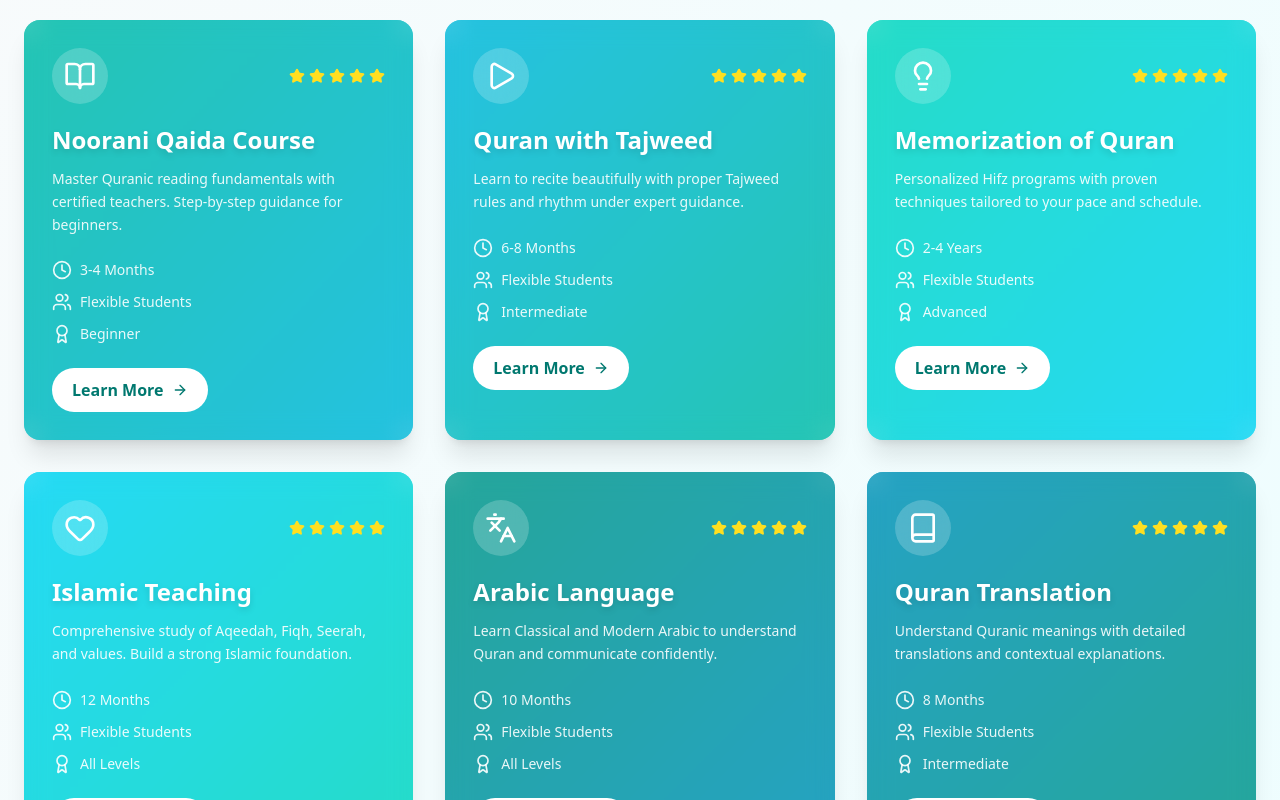
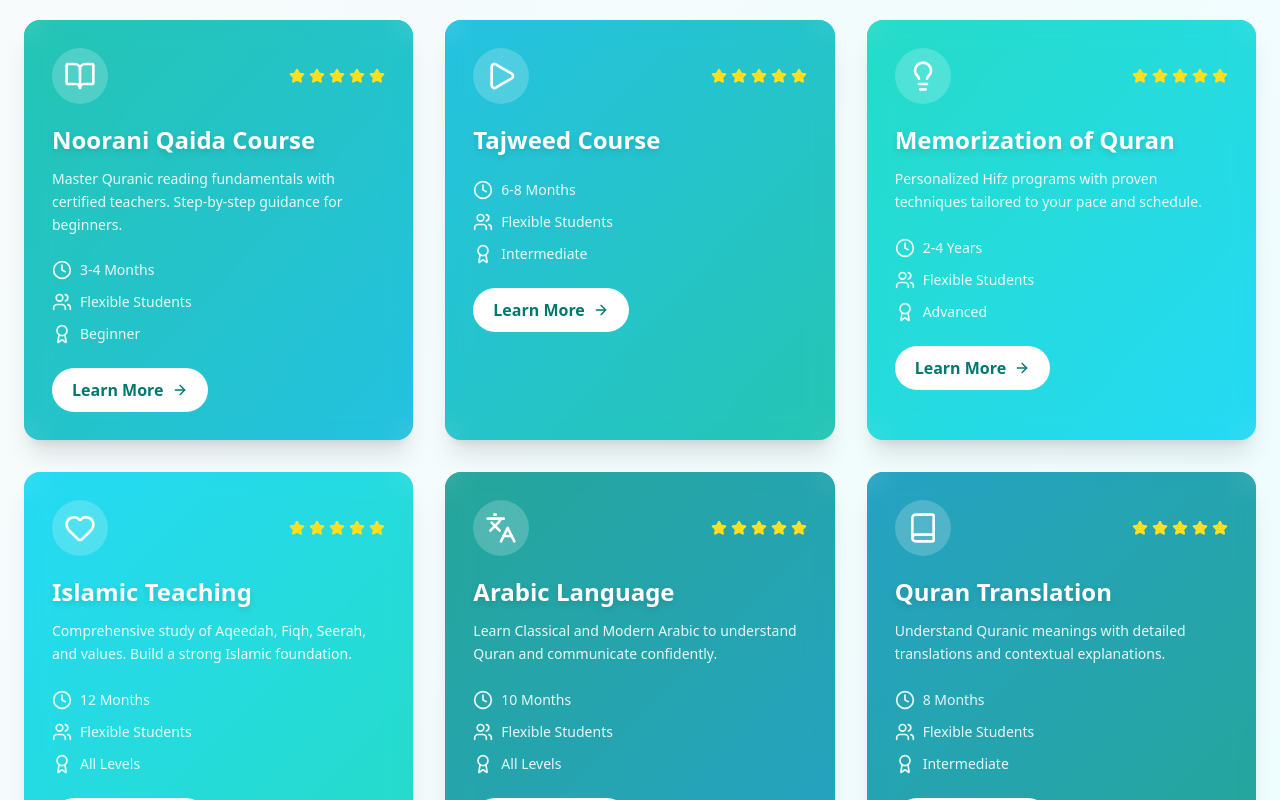
Before and after one commit to Faizanmoriani2/QuranGraceAcademy, a React (Vite) app: page /courses in a window 1280 px wide. Shown: the part 620-1420 px from the top of the page. Built offline with nearby package versions, Linux system fonts and the light colour scheme; the HTML template or start-up script is replaced by a standard one.

Commit message:
course detail page added

```diff
--- a/src/components/CourseCard.jsx
+++ b/src/components/CourseCard.jsx
@@ -2,7 +2,7 @@ import React, { useState } from 'react';
 import { Star, Clock, Users, Award, ArrowRight } from 'lucide-react';
 import { Link } from 'react-router-dom';
 
-const CourseCard = ({ course, index }) => {
+const CourseCard = ({ course, index, onLearnMore }) => {
   const [isHovered, setIsHovered] = useState(false);
 
   const gradients = [
@@ -65,15 +65,15 @@ const CourseCard = ({ course, index }) => {
         </div>
 
         {/* Action */}
-        <div className="flex items-center justify-between">
-          <Link
-            to={`/courses/${course.id}`}
-            className="bg-white text-teal-700 px-5 py-2.5 rounded-full font-semibold hover:bg-gray-100 flex items-center space-x-2 group transition"
-          >
-            <span>Learn More</span>
-            <ArrowRight className="w-4 h-4 group-hover:translate-x-1 transition-transform" />
-          </Link>
-        </div>
+<div className="flex items-center justify-between">
+  <button
+    onClick={() => onLearnMore(course)} // ✅ call passed prop
+    className="bg-white text-teal-700 px-5 py-2.5 rounded-full font-semibold hover:bg-gray-100 flex items-center space-x-2 group transition cursor-pointer"
+  >
+    <span>Learn More</span>
+    <ArrowRight className="w-4 h-4 group-hover:translate-x-1 transition-transform" />
+  </button>
+</div>
       </div>
     </div>
   );
--- a/src/pages/CourseDetails.jsx
+++ b/src/pages/CourseDetails.jsx
@@ -1,36 +1,9 @@
 import React from "react";
-import { useParams, Link } from "react-router-dom";
-
-const courseDetails = {
-  tajweed: {
-    title: "Tajweed Course",
-    intro:
-      "Quran recitation is not just reading, it's a sacred art that demands precision and mastery through the rules of Tajweed, enhancing both its beauty and spiritual depth.",
-    about:
-      "The Tajweed Course is a focused learning program designed to enhance Quran recitation by teaching the principles of Tajweed. Tajweed is the set of rules that ensure each Arabic letter is pronounced correctly and beautifully, preserving the meaning and rhythm of the Quran.",
-    outcomes: [
-      "Teach correct pronunciation of Arabic letters.",
-      "Cover essential and advanced Tajweed rules.",
-      "Improve recitation fluency and accuracy.",
-      "Support memorization with proper Tajweed.",
-      "Emphasize the role of Tajweed in understanding the Quran.",
-    ],
-    structure: [
-      "Tajweed Fundamentals: Importance of Tajweed and its role in beautifying recitation.",
-      "Arabic Phonetics: Mastering letter articulation (Makharij) and characteristics (Sifaat).",
-      "Basic Rules: Introduction to Madd, Sukoon, and rules of Nun and Meem Mushaddad.",
-      "Advanced Concepts: Learning Qalqalah, Ghunna, Idgham, Ikhfa, and Iqlab.",
-      "Practical Recitation: Supervised practice with real-time correction.",
-      "Memorization Skills: Techniques for retaining verses with correct Tajweed.",
-    ],
-    whyChoose:
-      "Quran Graceful Academy delivers a complete and enriching learning experience, led by expert Tajweed instructors. Our curriculum blends clear theoretical instruction with practical application, making Tajweed mastery both effective and accessible. Flexible class options, audio guides, one-on-one lessons, and interactive tools ensure every student succeeds.",
-  },
-};
+import { Link, useLocation } from "react-router-dom";
 
 const CourseDetails = () => {
-  const { id } = useParams();
-  const course = courseDetails[id];
+  const location = useLocation();
+  const course = location.state;
 
   if (!course) {
     return (
@@ -46,28 +19,42 @@ const CourseDetails = () => {
   return (
     <section className="py-20 bg-gradient-to-br from-teal-900 to-cyan-900 text-white px-6">
       <div className="max-w-5xl mx-auto">
+        {/* Title */}
         <h1 className="text-5xl font-bold mb-6">{course.title}</h1>
         <p className="text-lg mb-8 text-cyan-100">{course.intro}</p>
 
-        <h2 className="text-2xl font-semibold mb-4">About the Course</h2>
+        {/* About */}
+        <h2 className="text-2xl font-semibold mb-4">What is the {course.title}?</h2>
         <p className="mb-6">{course.about}</p>
 
+        {/* Outcomes */}
         <h2 className="text-2xl font-semibold mb-4">Course Outcomes</h2>
         <ul className="list-disc list-inside space-y-2 mb-6 text-cyan-100">
-          {course.outcomes.map((item, i) => (
+          {course.outcomes?.map((item, i) => (
             <li key={i}>{item}</li>
           ))}
         </ul>
 
+        {/* Structure */}
         <h2 className="text-2xl font-semibold mb-4">Course Structure</h2>
         <ul className="list-disc list-inside space-y-2 mb-6 text-cyan-100">
-          {course.structure.map((item, i) => (
+          {course.structure?.map((item, i) => (
             <li key={i}>{item}</li>
           ))}
         </ul>
 
-        <h2 className="text-2xl font-semibold mb-4">Why Choose Us?</h2>
-        <p className="mb-8">{course.whyChoose}</p>
+        {/* Why Choose */}
+        <h2 className="text-2xl font-semibold mb-4">
+          Why Choose Quran Graceful Academy?
+        </h2>
+        <p className="mb-8">
+          Quran Graceful Academy delivers a complete and enriching learning
+          experience, led by expert instructors. Our curriculum blends clear
+          theoretical instruction with practical application, making mastery
+          both effective and accessible. Flexible class options, audio guides,
+          one-on-one lessons, and interactive tools ensure every student
+          succeeds.
+        </p>
 
         <Link
           to="/contact"
--- a/src/pages/CoursePage.jsx
+++ b/src/pages/CoursePage.jsx
@@ -7,9 +7,10 @@ import { useNavigate } from "react-router-dom";
 const CoursePage = () => {
   const [selectedCategory, setSelectedCategory] = useState("All");
   const navigate = useNavigate();
+
   const courses = [
     {
-      id: 1,
+      id: "noorani-qaida",
       title: "Noorani Qaida Course",
       description:
         "Master Quranic reading fundamentals with certified teachers. Step-by-step guidance for beginners.",
@@ -19,17 +20,35 @@ const CoursePage = () => {
       category: "Foundation",
     },
     {
-      id: 2,
-      title: "Quran with Tajweed",
-      description:
-        "Learn to recite beautifully with proper Tajweed rules and rhythm under expert guidance.",
-      icon: <Play className="w-8 h-8" />,
-      duration: "6-8 Months",
-      level: "Intermediate",
-      category: "Recitation",
-    },
+  id: "tajweed",
+  title: "Tajweed Course",
+  intro:
+    "Quran recitation is not just reading, it's a sacred art that demands precision and mastery through the rules of Tajweed, enhancing both its beauty and spiritual depth.",
+  about:
+    "The Tajweed Course is a focused learning program designed to enhance Quran recitation by teaching the principles of Tajweed. Tajweed is the set of rules that ensure each Arabic letter is pronounced correctly and beautifully, preserving the meaning and rhythm of the Quran.",
+  outcomes: [
+    "Teach correct pronunciation of Arabic letters.",
+    "Cover essential and advanced Tajweed rules.",
+    "Improve recitation fluency and accuracy.",
+    "Support memorization with proper Tajweed.",
+    "Emphasize the role of Tajweed in understanding the Quran.",
+  ],
+  structure: [
+    "Tajweed Fundamentals: Importance of Tajweed and its role in beautifying recitation.",
+    "Arabic Phonetics: Mastering letter articulation (Makharij) and characteristics (Sifaat).",
+    "Basic Rules: Introduction to Madd, Sukoon, and rules of Nun and Meem Mushaddad.",
+    "Advanced Concepts: Learning Qalqalah, Ghunna, Idgham, Ikhfa, and Iqlab.",
+    "Practical Recitation: Supervised practice with real-time correction.",
+    "Memorization Skills: Techniques for retaining verses with correct Tajweed.",
+  ],
+  icon: <Play className="w-8 h-8" />,
+  duration: "6-8 Months",
+  level: "Intermediate",
+  category: "Recitation",
+}
+,
     {
-      id: 3,
+      id: "hifz",
       title: "Memorization of Quran",
       description:
         "Personalized Hifz programs with proven techniques tailored to your pace and schedule.",
@@ -39,7 +58,7 @@ const CoursePage = () => {
       category: "Memorization",
     },
     {
-      id: 4,
+      id: "islamic-teaching",
       title: "Islamic Teaching",
       description:
         "Comprehensive study of Aqeedah, Fiqh, Seerah, and values. Build a strong Islamic foundation.",
@@ -49,7 +68,7 @@ const CoursePage = () => {
       category: "Islamic Studies",
     },
     {
-      id: 5,
+      id: "arabic",
       title: "Arabic Language",
       description:
         "Learn Classical and Modern Arabic to understand Quran and communicate confidently.",
@@ -59,7 +78,7 @@ const CoursePage = () => {
       category: "Language",
     },
     {
-      id: 6,
+      id: "translation",
       title: "Quran Translation",
       description:
         "Understand Quranic meanings with detailed translations and contextual explanations.",
@@ -69,7 +88,7 @@ const CoursePage = () => {
       category: "Understanding",
     },
     {
-      id: 7,
+      id: "tafseer",
       title: "Tafseer of Quran",
       description:
         "Explore deep exegesis and commentary with historical context and wisdom of verses.",
@@ -105,9 +124,7 @@ const CoursePage = () => {
             <div className="w-24 h-24 mx-auto mb-6 rounded-full bg-gradient-to-br from-cyan-400 to-teal-400 flex items-center justify-center shadow-xl">
               <BookOpen className="w-12 h-12 text-white" />
             </div>
-            <h1 className="text-5xl md:text-6xl font-bold mb-6">
-              Our Courses
-            </h1>
+            <h1 className="text-5xl md:text-6xl font-bold mb-6">Our Courses</h1>
             <p className="text-lg md:text-xl mb-8 text-cyan-100 max-w-3xl mx-auto">
               Discover Quranic and Islamic courses designed to nurture your
               spiritual growth. Learn from certified teachers with personalized
@@ -138,7 +155,22 @@ const CoursePage = () => {
         <div className="max-w-7xl mx-auto px-6">
           <div className="grid md:grid-cols-2 lg:grid-cols-3 gap-8">
             {filteredCourses.map((course, index) => (
-              <CourseCard key={course.id} course={course} index={index} />
+              <CourseCard
+                key={course.id}
+                course={course}
+                index={index}
+                onLearnMore={() =>
+                  navigate(`/courses/${course.id}`, {
+                    state: {
+                      title: course.title,
+                      intro: course.intro,
+                      about: course.about,
+                      outcomes: course.outcomes,
+                      structure: course.structure,
+                    },
+                  })
+                }
+              />
             ))}
           </div>
         </div>
@@ -155,13 +187,15 @@ const CoursePage = () => {
         </p>
         <div className="flex flex-col sm:flex-row gap-6 justify-center">
           <button
-          onClick={()=> navigate('/free-trial')}
-          className="bg-white text-teal-600 px-8 py-4 rounded-full font-semibold hover:bg-gray-100 transform hover:scale-105 transition cursor-pointer">
+            onClick={() => navigate("/free-trial")}
+            className="bg-white text-teal-600 px-8 py-4 rounded-full font-semibold hover:bg-gray-100 transform hover:scale-105 transition cursor-pointer"
+          >
             Get 3 Days Free Trial
           </button>
           <button
-          onClick={()=> navigate('/contact')}
-          className="border-2 border-white px-8 py-4 rounded-full font-semibold hover:bg-white hover:text-teal-600 transition cursor-pointer">
+            onClick={() => navigate("/contact")}
+            className="border-2 border-white px-8 py-4 rounded-full font-semibold hover:bg-white hover:text-teal-600 transition cursor-pointer"
+          >
             Contact Our Team
           </button>
         </div>
```
